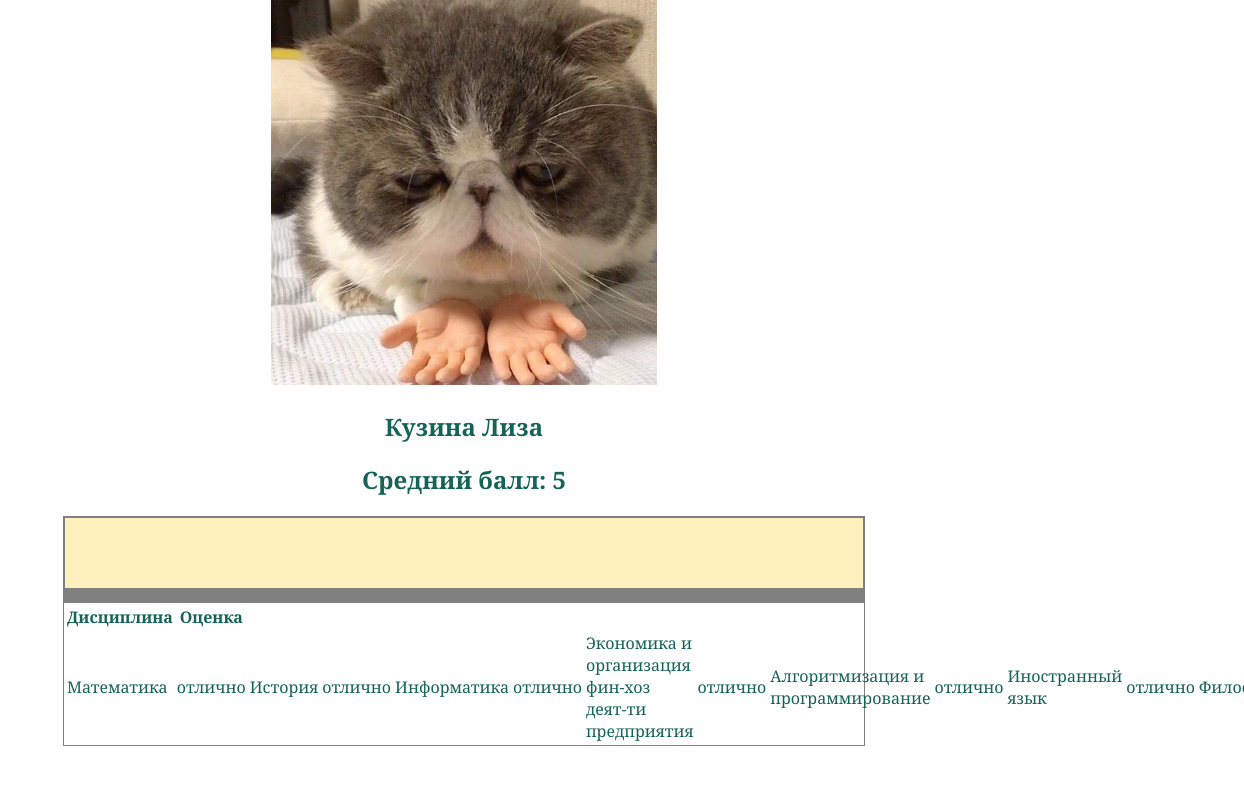
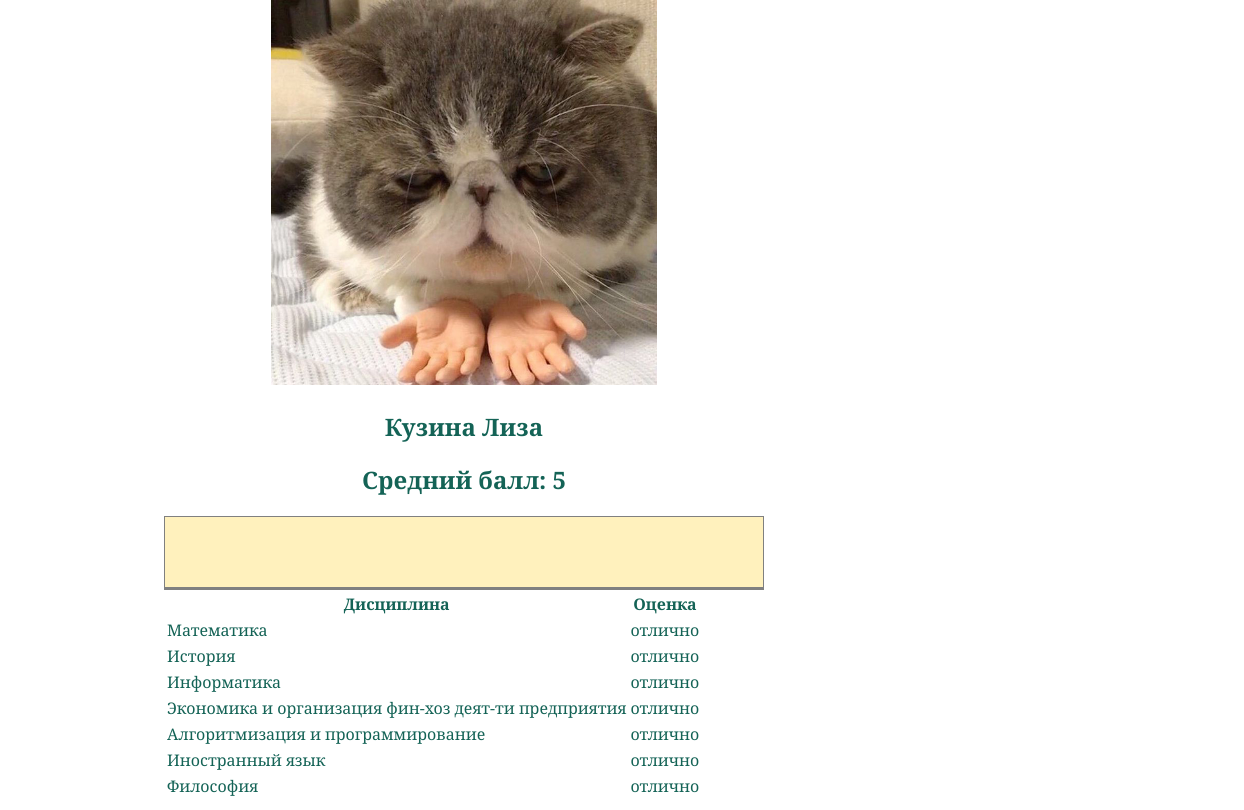
Before and after one commit to koro4ekoroleva/my_site, a Flask app: page /me/ in a window 1560 px wide; the page is wider, and only the part inside the window is pictured. Shown: the part 148-958 px from the top of that part, without its empty margins (316-1560 px from the left). Before the commit the page ends 894 px from the top of that part, so only its background shows below. Run offline with Flask 2, Linux system fonts and the light colour scheme.

Commit message:
табличка

```diff
--- a/static/css/styles.css
+++ b/static/css/styles.css
@@ -77,18 +77,18 @@
     .table {
     border-collapse: collapse;
    /*убираем пустые промежутки между ячейками*/
-    border: 1px solid grey;
+    border: 1px #146356;
    /*устанавливаем для таблицы внешнюю границу серого цвета толщиной 1px*/
-    width :  800px ;
+    width :  600px ;
     margin: 10px auto;
     }
     .th  {
     border: 1px solid grey;
     height :  70px ;
-    background-color : #FFF1BD
+    background-color : #FFF1BD;
     }
     .td  {
     border: 1px solid grey;
-    text-align :  left ;
-    vertical-align : middle
+    text-align :  center ;
+    vertical-align : middle;
     }
--- a/templates/me.html
+++ b/templates/me.html
@@ -20,42 +20,40 @@
 <h2>Средний балл: 5</h2></center>
 <div class="table">
     <table>
+        <div class="th">
         <tr>
-            <div class="th">
                 <th>Дисциплина</th>
                 <th>Оценка</th>
-            </div>
         </tr>
+        </div>
+        <div class="td">
         <tr>
-            <div class="td">
                 <td>Математика</td>
                 <td>отлично</td>
-            </div>
-            <div class="td">
+            </tr><tr>
                 <td>История</td>
-                <td>отлично</td>
-            </div>
-            <div class="td">
+                <td>отлично</td></tr>
+            <tr>
                 <td>Информатика</td>
                 <td>отлично</td>
-            </div>
-            <div class="td">
-                <td>Экономика и организация фин-хоз деят-ти предприятия</td>
+            </tr>
+            <tr>
+            <td>Экономика и организация фин-хоз деят-ти предприятия</td>
                 <td>отлично</td>
-            </div>
-            <div class="td">
+            </tr>
+            <tr>
                 <td>Алгоритмизация и программирование</td>
                 <td>отлично</td>
-            </div>
-            <div class="td">
+            </tr>
+            <tr>
                 <td>Иностранный язык</td>
                 <td>отлично</td>
-            </div>
-            <div class="td">
+            </tr>
+            <tr>
                 <td>Философия</td>
                 <td>отлично</td>
-            </div>
-        </tr>
+            </tr>
+        </div>
     </table>
 </div>
 {% endblock %}
```
